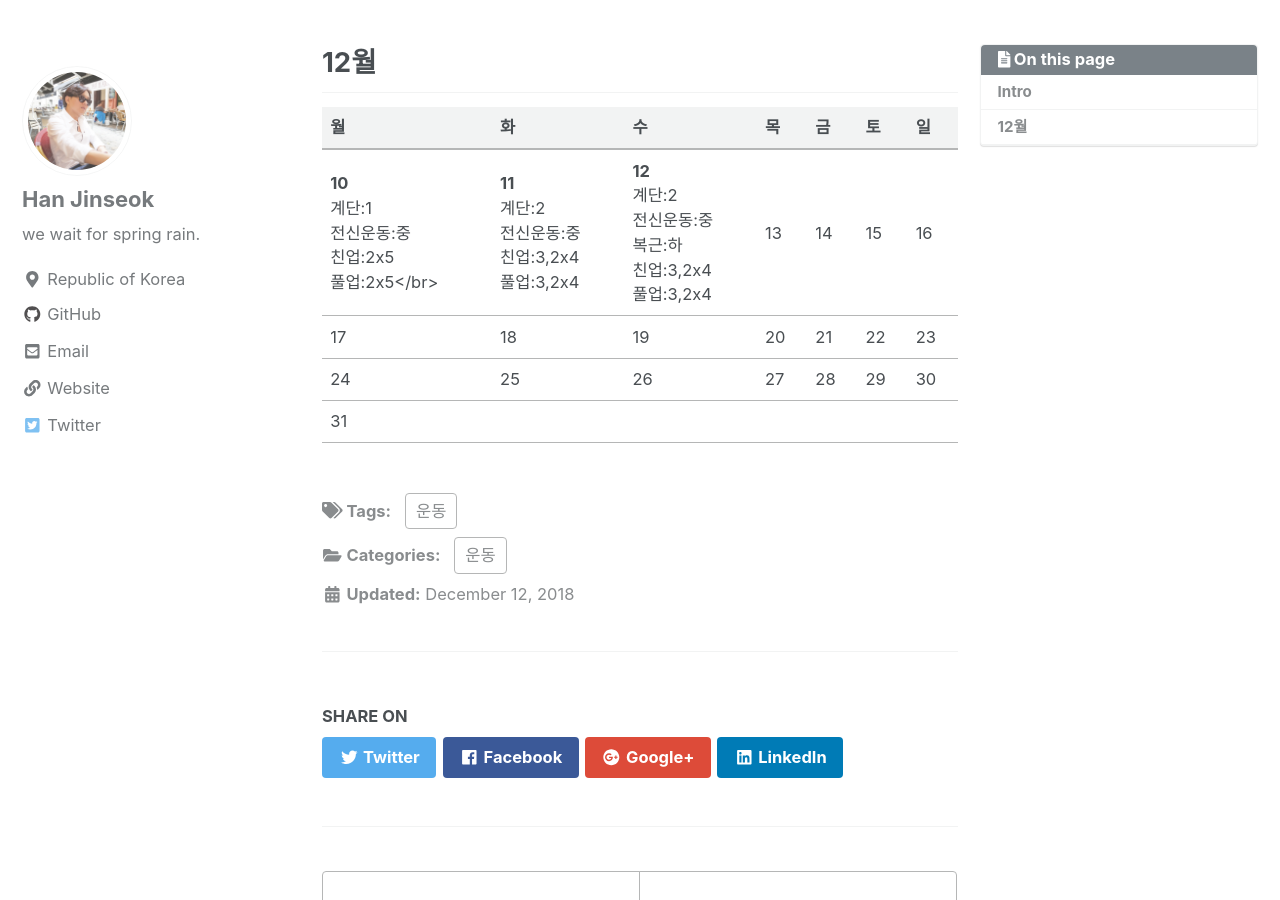
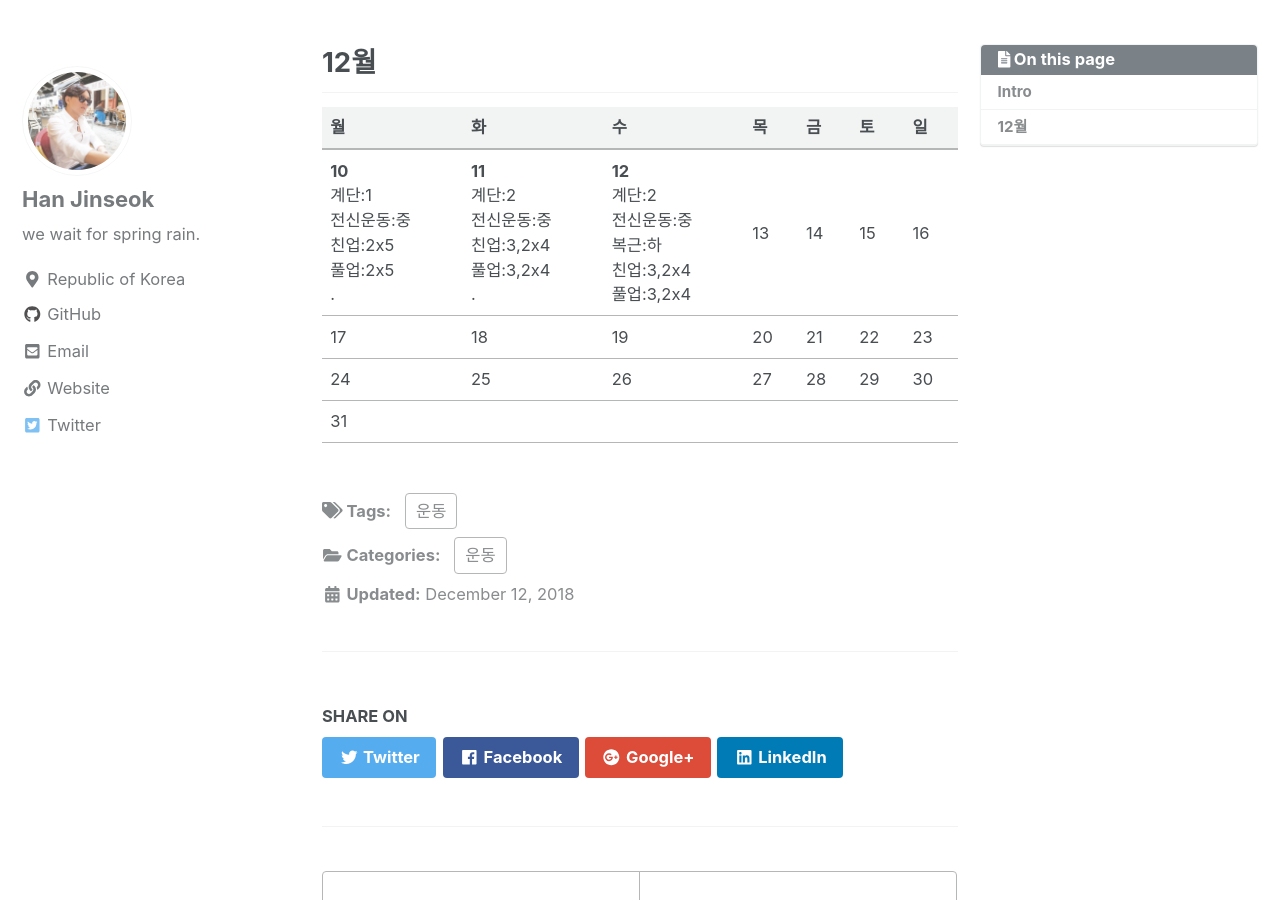
Before and after one commit to moregorenine/moregorenine.github.io, a Jekyll site: the page built from _posts/exercise/2018-12-10-exercise.md, in a window 1280 px wide and 900 px high, scrolled down 686 px. Built offline with Jekyll 4.4.1, drawn with Linux system fonts in a browser that asks for light colours; nearby versions of some CDN libraries; comment, search, counter and statistics services are not loaded; a style sheet for code colours, icons or effects is not loaded.

```diff
--- a/_posts/exercise/2018-12-10-exercise.md
+++ b/_posts/exercise/2018-12-10-exercise.md
@@ -21,7 +21,7 @@ toc_sticky: true
 
 | 월 | 화 | 수 | 목 | 금 | 토 | 일 |
 |:---|:---|:---|:---|:---|:---|:---|
-| **10**<br>계단:1<br>전신운동:중<br>친업:2x5<br>풀업:2x5</br> | **11**<br>계단:2<br>전신운동:중<br>친업:3,2x4<br>풀업:3,2x4<br> | **12**<br>계단:2<br>전신운동:중<br>복근:하<br>친업:3,2x4<br>풀업:3,2x4 | 13 | 14 | 15 | 16 |
+| **10**<br>계단:1<br>전신운동:중<br>친업:2x5<br>풀업:2x5<br>. | **11**<br>계단:2<br>전신운동:중<br>친업:3,2x4<br>풀업:3,2x4<br>. | **12**<br>계단:2<br>전신운동:중<br>복근:하<br>친업:3,2x4<br>풀업:3,2x4 | 13 | 14 | 15 | 16 |
 | 17 | 18 | 19 | 20 | 21 | 22 | 23 |
 | 24 | 25 | 26 | 27 | 28 | 29 | 30 |
 | 31 |    |    |    |    |    |    |
```
